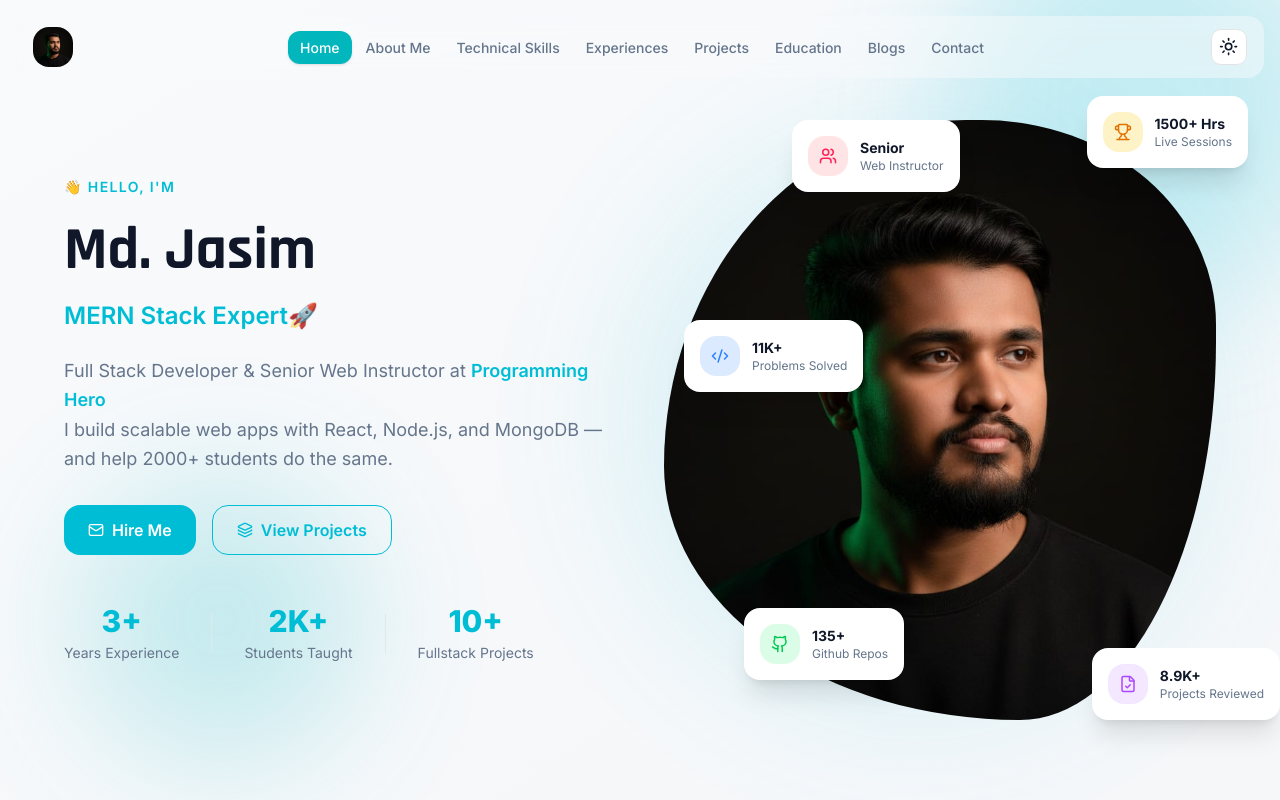
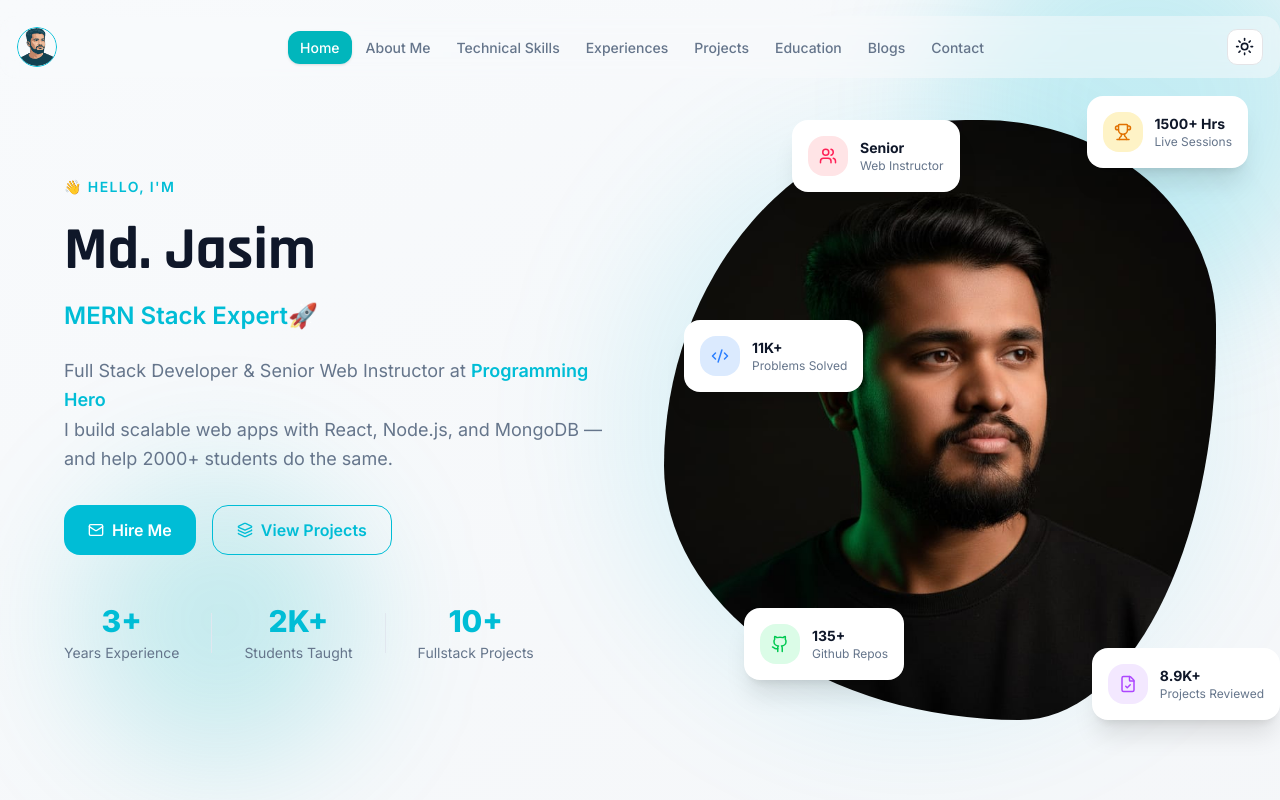
Before and after one commit to ismailjosim/portfolio-v2.0, a Next.js app: page / in a window 1280 px wide. Shown: the top 800 px of the page. Built offline with nearby package versions, Linux system fonts and the light colour scheme.

Commit message:
feat: add navbar avatar

```diff
--- a/src/components/shared/Navbar.tsx
+++ b/src/components/shared/Navbar.tsx
@@ -7,7 +7,7 @@ import { cn } from '../../lib/utils'
 import { Button } from '../ui/button'
 import { Sheet, SheetContent, SheetTrigger } from '../ui/sheet'
 import ThemeToggle from '../ui/ThemeToggle'
-import Image from 'next/image'
+import { Avatar, AvatarFallback, AvatarImage } from '../ui/avatar'
 
 const navItems = [
 	{ name: 'Home', href: '#home' },
@@ -50,7 +50,7 @@ export default function Navbar() {
 	}, [])
 
 	return (
-		<header className='fixed top-4 left-0 right-0 z-50 flex justify-center px-4 pointer-events-none'>
+		<header className='fixed top-4 left-0 right-0 z-50 flex justify-center pointer-events-none'>
 			<nav
 				className={cn(
 					'pointer-events-auto container mx-auto flex items-center justify-between px-4 py-2.5 rounded-2xl border transition-all duration-300',
@@ -61,15 +61,15 @@ export default function Navbar() {
 			>
 				{/* ── Logo + availability badge ── */}
 				<div className='flex flex-col justify-center'>
-					<Link
-						href='#home'
-						className='flex items-center gap-1.5 font-bold text-lg tracking-tight text-foreground hover:text-accent transition-colors'
-						style={{ fontFamily: 'Rajdhani, sans-serif' }}
-					>
-
-						<Image className='w-10 h-10 object-cover rounded-2xl' width={50} height={50} src={'/person.jpeg'} alt='Jasim'/>
+					<Link href='/' style={{ fontFamily: 'Rajdhani, sans-serif' }}>
+						<Avatar className=' w-10 h-10'>
+							<AvatarImage
+								className='object-contain border border-primary rounded-full'
+								src='/logo-v2.png'
+							/>
+							<AvatarFallback>J.</AvatarFallback>
+						</Avatar>
 					</Link>
-
 				</div>
 
 				{/* ── Desktop nav links (hidden below lg because 8 items need space) ── */}
--- /dev/null
+++ b/src/components/ui/avatar.tsx
@@ -0,0 +1,109 @@
+"use client"
+
+import * as React from "react"
+import { Avatar as AvatarPrimitive } from "radix-ui"
+
+import { cn } from "@/src/lib/utils"
+
+function Avatar({
+  className,
+  size = "default",
+  ...props
+}: React.ComponentProps<typeof AvatarPrimitive.Root> & {
+  size?: "default" | "sm" | "lg"
+}) {
+  return (
+    <AvatarPrimitive.Root
+      data-slot="avatar"
+      data-size={size}
+      className={cn(
+        "group/avatar relative flex size-8 shrink-0 overflow-hidden rounded-full select-none data-[size=lg]:size-10 data-[size=sm]:size-6",
+        className
+      )}
+      {...props}
+    />
+  )
+}
+
+function AvatarImage({
+  className,
+  ...props
+}: React.ComponentProps<typeof AvatarPrimitive.Image>) {
+  return (
+    <AvatarPrimitive.Image
+      data-slot="avatar-image"
+      className={cn("aspect-square size-full", className)}
+      {...props}
+    />
+  )
+}
+
+function AvatarFallback({
+  className,
+  ...props
+}: React.ComponentProps<typeof AvatarPrimitive.Fallback>) {
+  return (
+    <AvatarPrimitive.Fallback
+      data-slot="avatar-fallback"
+      className={cn(
+        "flex size-full items-center justify-center rounded-full bg-muted text-sm text-muted-foreground group-data-[size=sm]/avatar:text-xs",
+        className
+      )}
+      {...props}
+    />
+  )
+}
+
+function AvatarBadge({ className, ...props }: React.ComponentProps<"span">) {
+  return (
+    <span
+      data-slot="avatar-badge"
+      className={cn(
+        "absolute right-0 bottom-0 z-10 inline-flex items-center justify-center rounded-full bg-primary text-primary-foreground ring-2 ring-background select-none",
+        "group-data-[size=sm]/avatar:size-2 group-data-[size=sm]/avatar:[&>svg]:hidden",
+        "group-data-[size=default]/avatar:size-2.5 group-data-[size=default]/avatar:[&>svg]:size-2",
+        "group-data-[size=lg]/avatar:size-3 group-data-[size=lg]/avatar:[&>svg]:size-2",
+        className
+      )}
+      {...props}
+    />
+  )
+}
+
+function AvatarGroup({ className, ...props }: React.ComponentProps<"div">) {
+  return (
+    <div
+      data-slot="avatar-group"
+      className={cn(
+        "group/avatar-group flex -space-x-2 *:data-[slot=avatar]:ring-2 *:data-[slot=avatar]:ring-background",
+        className
+      )}
+      {...props}
+    />
+  )
+}
+
+function AvatarGroupCount({
+  className,
+  ...props
+}: React.ComponentProps<"div">) {
+  return (
+    <div
+      data-slot="avatar-group-count"
+      className={cn(
+        "relative flex size-8 shrink-0 items-center justify-center rounded-full bg-muted text-sm text-muted-foreground ring-2 ring-background group-has-data-[size=lg]/avatar-group:size-10 group-has-data-[size=sm]/avatar-group:size-6 [&>svg]:size-4 group-has-data-[size=lg]/avatar-group:[&>svg]:size-5 group-has-data-[size=sm]/avatar-group:[&>svg]:size-3",
+        className
+      )}
+      {...props}
+    />
+  )
+}
+
+export {
+  Avatar,
+  AvatarImage,
+  AvatarFallback,
+  AvatarBadge,
+  AvatarGroup,
+  AvatarGroupCount,
+}
```
Also changed, not shown: public/logo-v2.png (added).
